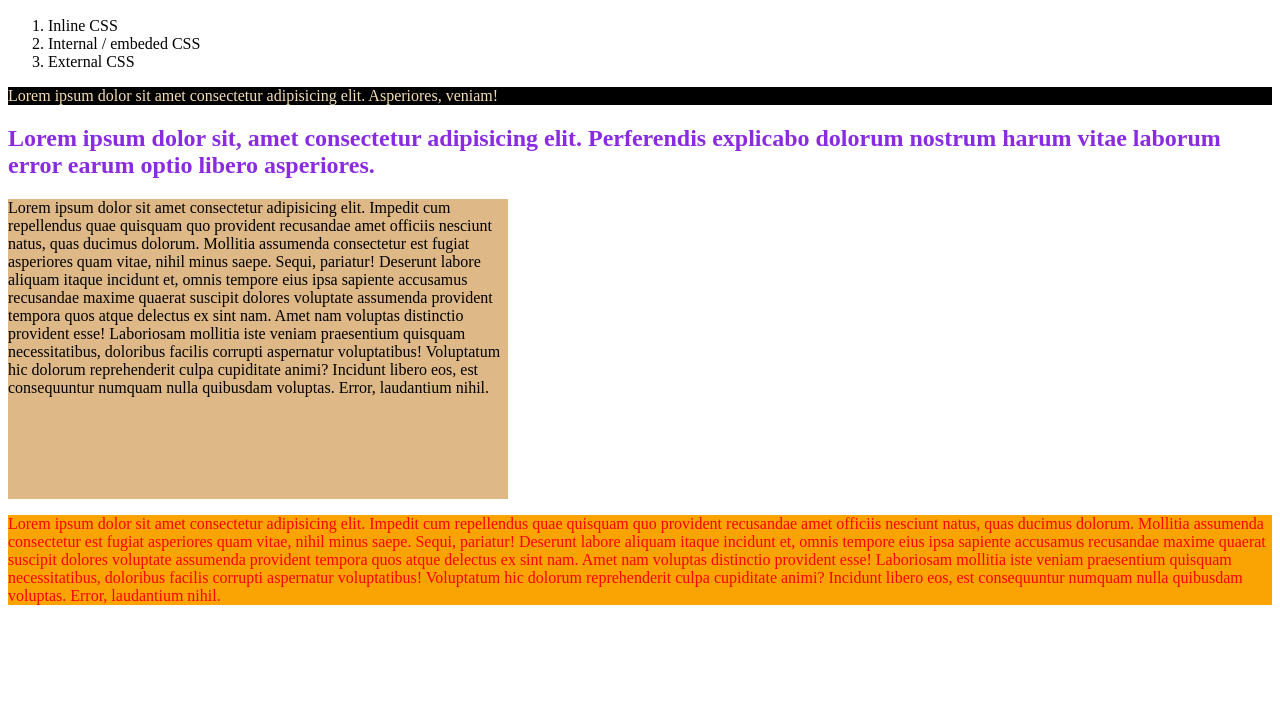
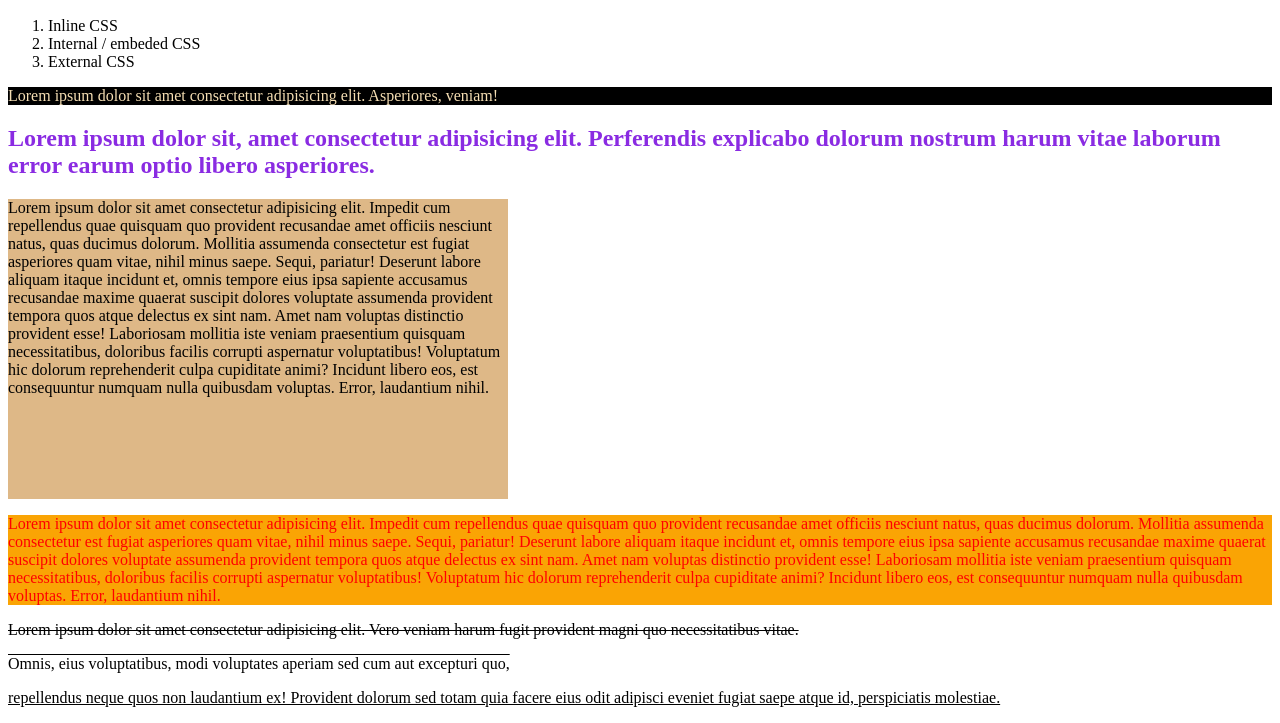
Before and after one commit to 25momin/06-web-repo, a plain HTML site: page index.html in a window 1280 px wide. Shown: the part 574-1297 px from the top of the page. Before the commit the page ends 1195 px from the top, so only its background shows below. Drawn offline with Linux system fonts and the light colour scheme.

Commit message:
css added

```diff
--- a/CSS/style.css
+++ b/CSS/style.css
@@ -16,3 +16,15 @@ h1 {
                         color: rgb(255, 0, 0);
                         background-color:rgb(250, 164, 4);
 }
+
+.practice003{
+                        text-decoration: line-through;
+}
+
+.practice0031{
+ text-decoration: overline;
+}
+
+.practice0032{
+ text-decoration: underline;
+                       }
--- a/index.html
+++ b/index.html
@@ -49,6 +49,20 @@
 
                     </div>
 
+                        <div class="practice003">
+                        <p>Lorem ipsum dolor sit amet consectetur adipisicing elit. Vero veniam harum fugit provident magni quo necessitatibus vitae.
+                        </p>
+                        </div>
+
+                        <div class="practice0031">
+                        <p>Omnis, eius voluptatibus, modi voluptates aperiam sed cum aut excepturi quo,</p></div>
+
+                        <div class="practice0032">
+                        <p> repellendus neque quos non laudantium ex! Provident dolorum sed totam quia facere eius odit adipisci eveniet fugiat saepe atque id, perspiciatis molestiae.</p></div>
+
+
+
+
 
 
 
```
